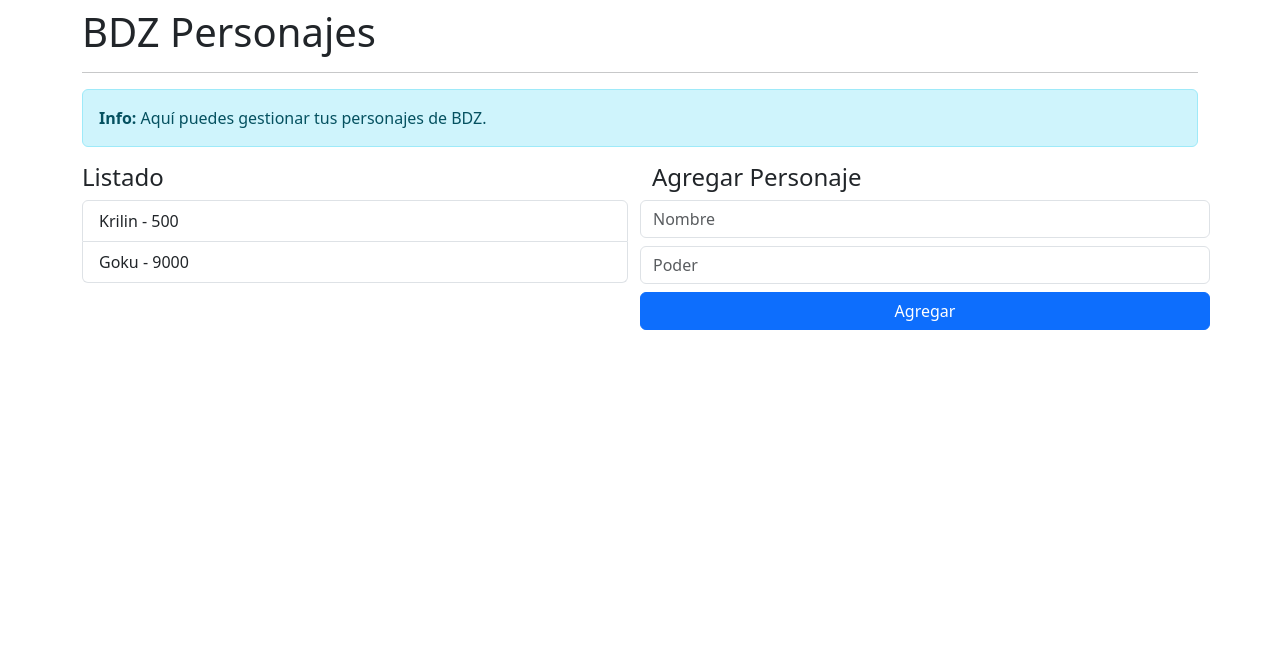
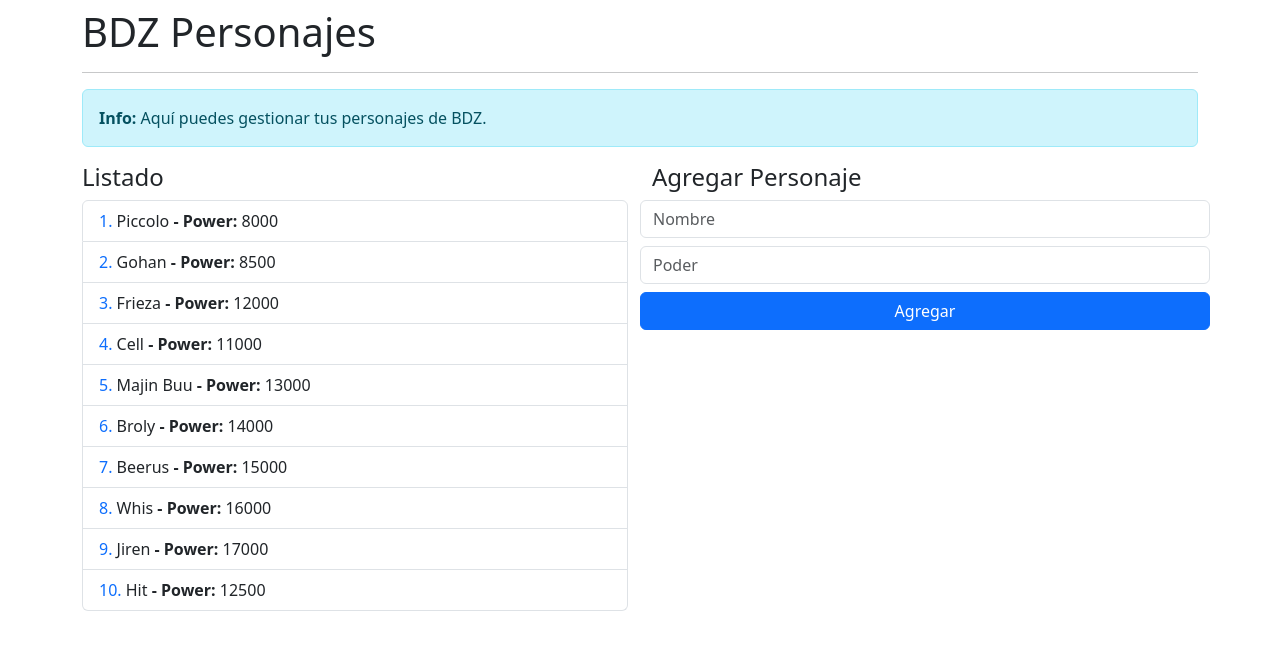
Before and after one commit to StevenACZ/angular-bases-2025, an Angular app: page / in a window 1280 px wide. Shown: the top 650 px of the page. Built offline with nearby package versions, Linux system fonts and the light colour scheme.

Commit message:
Implement character list display with dynamic data binding

```diff
--- a/src/app/dbz/components/list/list.component.html
+++ b/src/app/dbz/components/list/list.component.html
@@ -1,6 +1,19 @@
 <h4>Listado</h4>
 
 <ul class="list-group">
-  <li class="list-group-item">Krilin - 500</li>
-  <li class="list-group-item">Goku - 9000</li>
+  <li
+    *ngFor="
+      let character of characterList;
+      let i = index;
+      let isEven = even;
+      let isOdd = odd
+    "
+    class="list-group-item"
+  >
+    <span class="text-primary">{{ i + 1 }}. </span>
+
+    <span>{{ character.name }}</span>
+    <strong> - Power: </strong>
+    <span>{{ character.power }}</span>
+  </li>
 </ul>
--- a/src/app/dbz/components/list/list.component.ts
+++ b/src/app/dbz/components/list/list.component.ts
@@ -1,8 +1,12 @@
-import { Component } from '@angular/core';
+import { Component, Input } from '@angular/core';
+import { Character } from '../../interfaces/character.interface';
 
 @Component({
   selector: 'app-dbz-list',
   templateUrl: './list.component.html',
   styleUrls: ['./list.component.css'],
 })
-export class ListComponent {}
+export class ListComponent {
+  @Input()
+  public characterList: Character[] = [{ name: 'Vegeta', power: 9500 }];
+}
--- /dev/null
+++ b/src/app/dbz/interfaces/character.interface.ts
@@ -0,0 +1,4 @@
+export interface Character {
+  name: string;
+  power: number;
+}
--- a/src/app/dbz/pages/main-page.component.html
+++ b/src/app/dbz/pages/main-page.component.html
@@ -7,7 +7,7 @@
 
 <div class="row">
   <div class="col">
-    <app-dbz-list></app-dbz-list>
+    <app-dbz-list [characterList]="characters"></app-dbz-list>
   </div>
 
   <div class="col">
--- a/src/app/dbz/pages/main-page.component.ts
+++ b/src/app/dbz/pages/main-page.component.ts
@@ -1,9 +1,22 @@
 import { Component } from '@angular/core';
+
+import { Character } from '../interfaces/character.interface';
 
 @Component({
   selector: 'app-dbz-main-page',
   templateUrl: './main-page.component.html',
 })
 export class MainPageComponent {
-  constructor() {}
+  public characters: Character[] = [
+    { name: 'Piccolo', power: 8000 },
+    { name: 'Gohan', power: 8500 },
+    { name: 'Frieza', power: 12000 },
+    { name: 'Cell', power: 11000 },
+    { name: 'Majin Buu', power: 13000 },
+    { name: 'Broly', power: 14000 },
+    { name: 'Beerus', power: 15000 },
+    { name: 'Whis', power: 16000 },
+    { name: 'Jiren', power: 17000 },
+    { name: 'Hit', power: 12500 },
+  ];
 }
```
